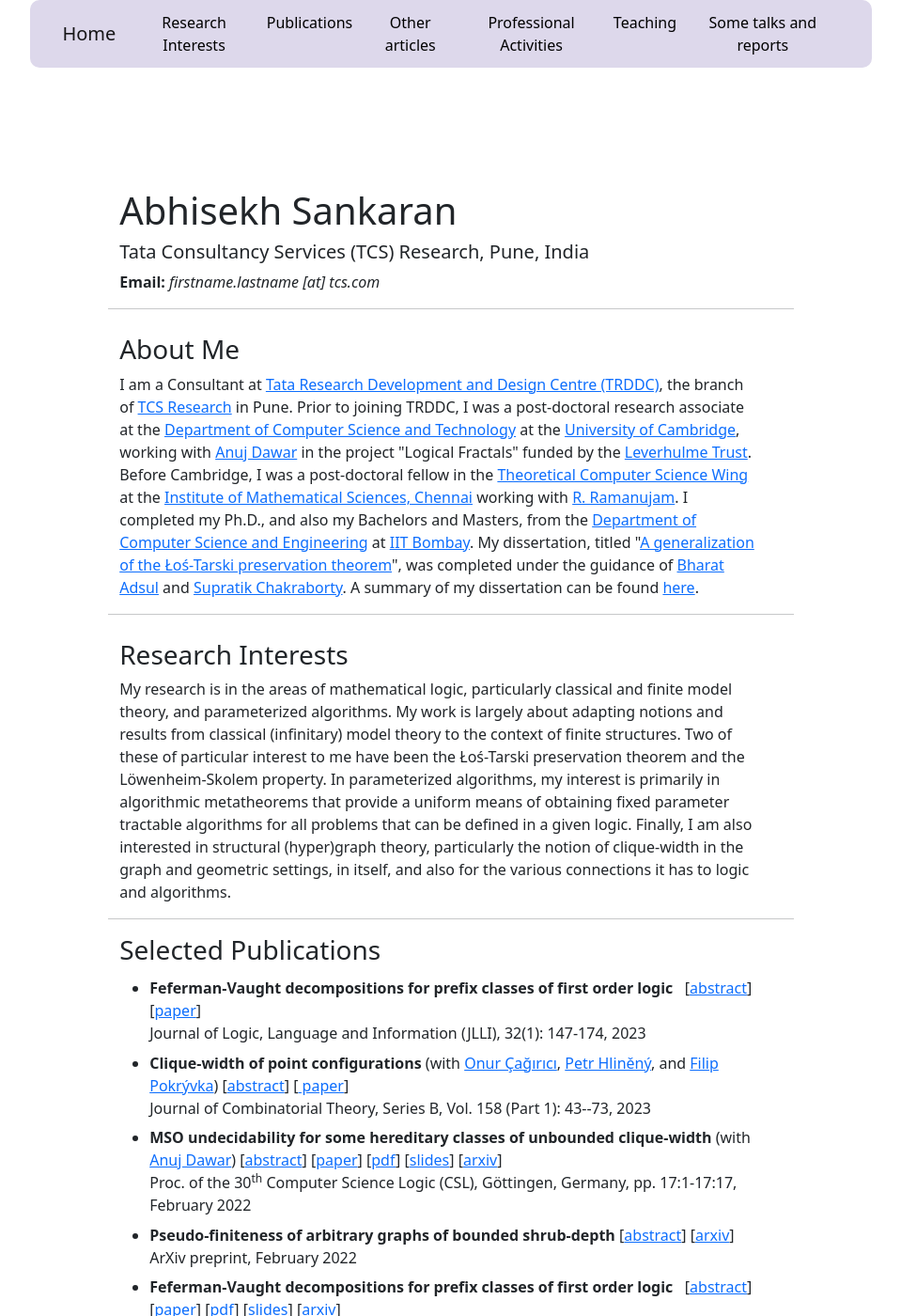
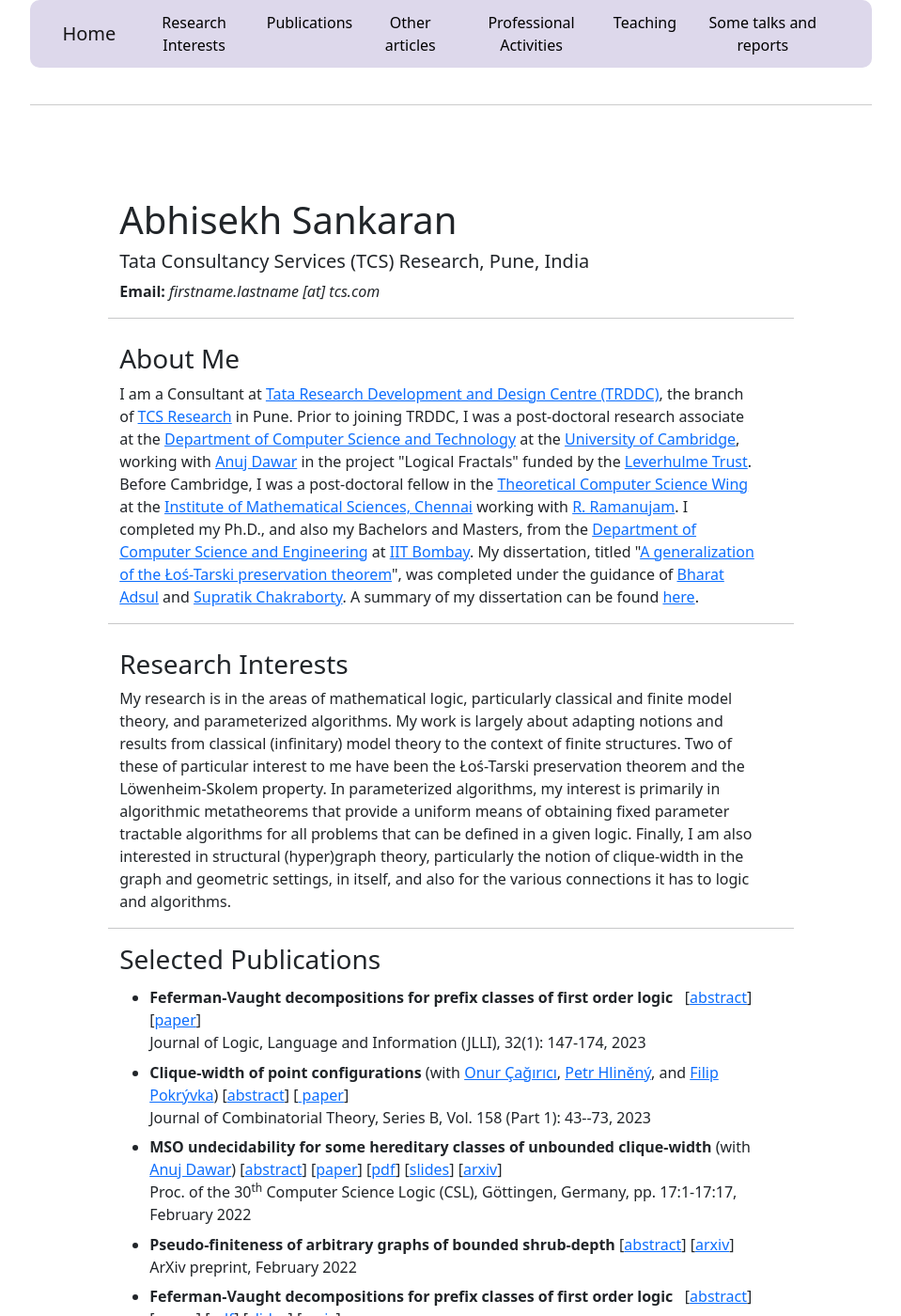
Before and after one commit to abhisekhs/abhisekhs.github.io, a Jekyll site: the page index.html, which Jekyll copies as it is, in a window 1280 px wide and 1400 px high. Shown: the whole window at 94% size, without its empty margins (160-1119 px from the left). Built offline with Jekyll 4.4.1, drawn with Linux system fonts in a browser that asks for light colours.

Commit message:
Updated index.html for the navbar

```diff
--- a/index.html
+++ b/index.html
@@ -61,7 +61,7 @@
             margin: 0 auto;
         } */
         body {
-            padding-top: 100px; /* This prevents your page content from going UNDER the navbar */
+            padding-top: 110px; /* This prevents your page content from going UNDER the navbar */
         }
         .navbar {
             width: 70%;
@@ -69,6 +69,24 @@
             margin-top: 0px; /* Optional: adds a little space above the bar so it "floats" */
             border-radius: 10px; /* Optional: makes the corners look nice since it's not full-width */
             /* border-bottom: 2px solid rgba(0,0,0,0.1); */
+        }
+        .navbar::after {
+            content: "";
+            display: block;
+            position: absolute;
+            /* This places it exactly at the bottom of the navbar */
+            top: 100%;
+            left: 0;
+            width: 100%;
+
+            /* Adjust this height to determine how far below the navbar the text vanishes */
+            height: 40px;
+
+            /* Match this to your page's background color so it looks like the text is disappearing into the 'void' */
+            background-color: white;
+
+            /* Optional: Add a real border here if you want a visible 'cutoff line' */
+            border-bottom: 1px solid #ccc;
         }
         #navbarNavAltMarkup .nav-link {
             padding-left: 10px !important;
```
